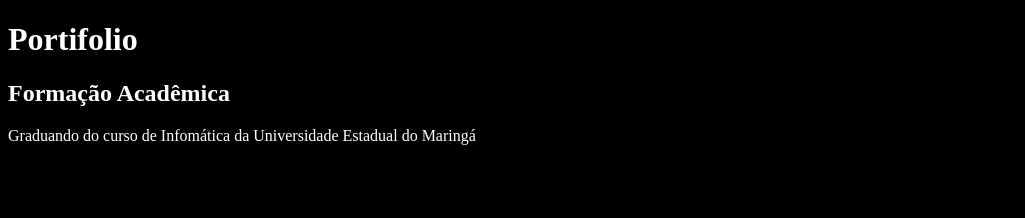
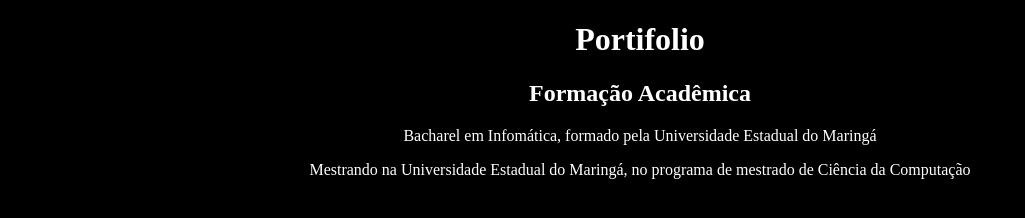
Before and after one commit to rafaelMangolin/rafaelMangolin.github.io, a plain HTML site: page index.html in a window 1280 px wide. Shown: the whole page, without its empty margins (0-1025 px from the left). Drawn offline with Linux system fonts and the light colour scheme.

Commit message:
Update index.html

```diff
--- a/index.html
+++ b/index.html
@@ -6,9 +6,12 @@
 </head>
 <body style="background: black; color:white">
 	<div>
-		<h1>Portifolio</h1>
-		<h2>Formação Acadêmica</h2>
-		<p>Graduando do curso de Infomática da Universidade Estadual do Maringá</p>
+		<center>
+			<h1>Portifolio</h1>
+			<h2>Formação Acadêmica</h2>
+			<p>Bacharel em Infomática, formado pela Universidade Estadual do Maringá</p>
+			<p>Mestrando na Universidade Estadual do Maringá, no programa de mestrado de Ciência da Computação</p>
+		</center>
 	</div>
 </body>
 </html>
```
